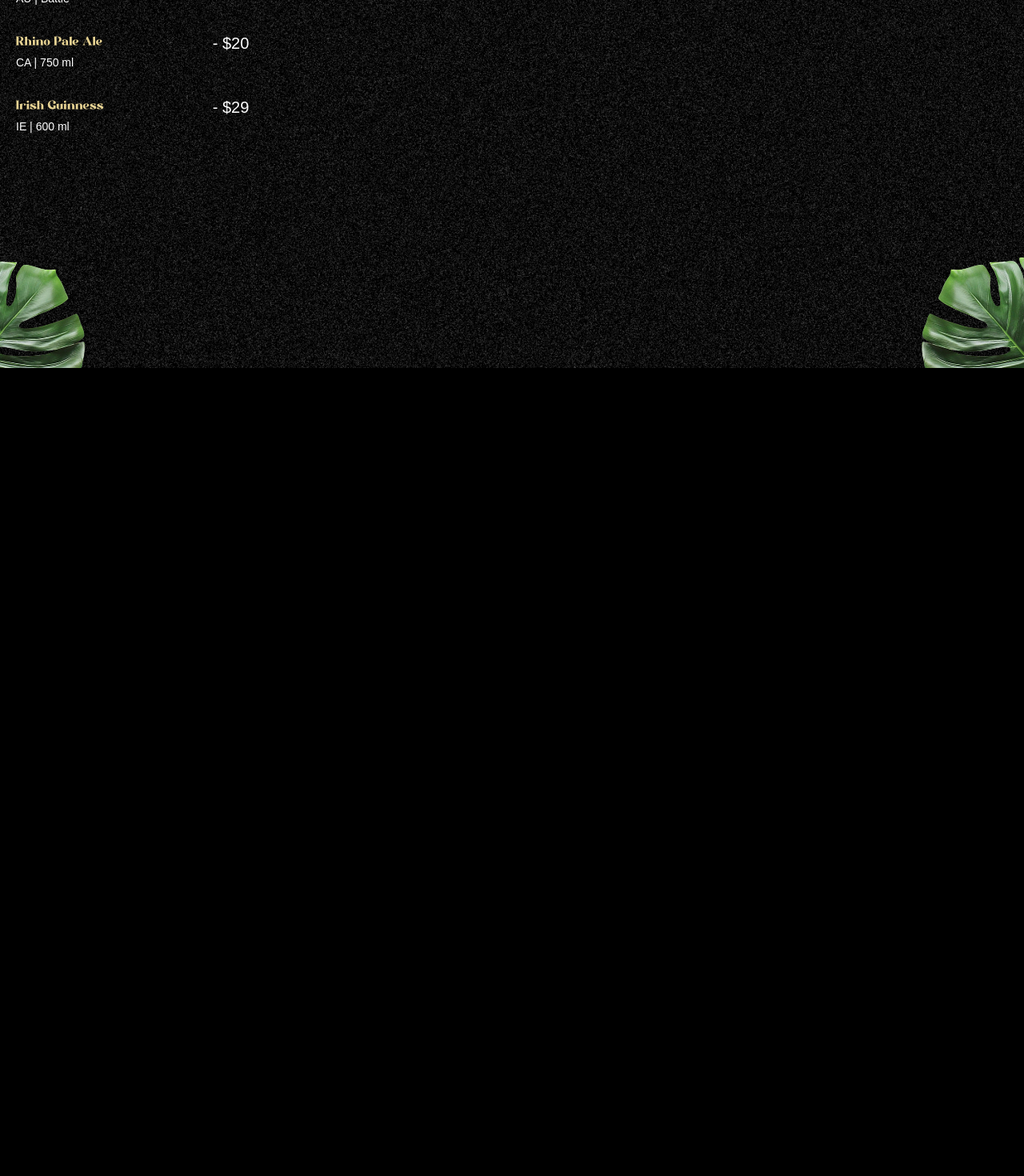
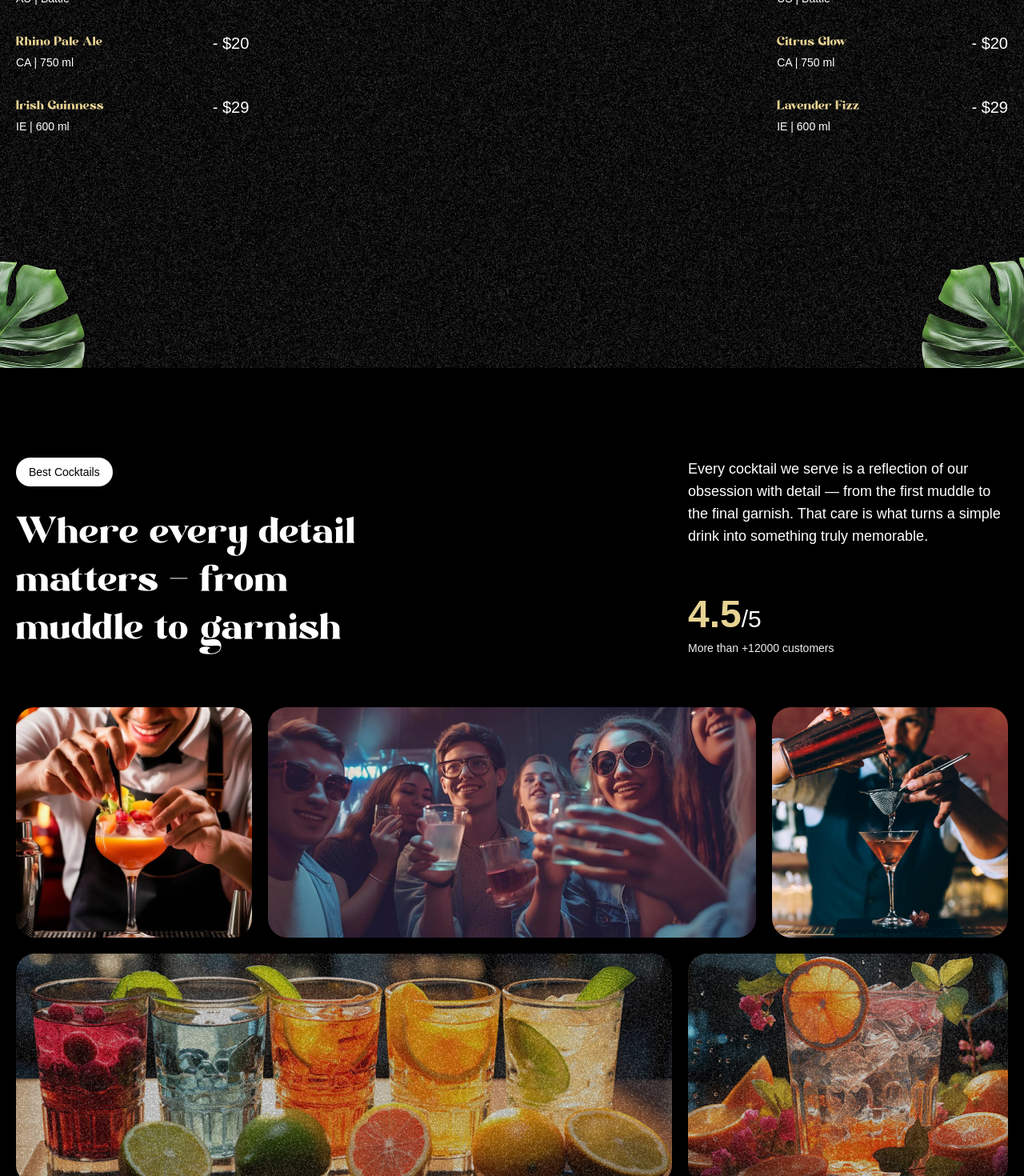
Before and after one commit to TienTran2001/gsap_cocktails, a React (Vite) app: page / in a window 1280 px wide. Shown: the part 1140-2610 px from the top of the page at 80% size. Before the commit the page ends 1600 px from the top, so only its background shows below. Built offline with nearby package versions, Linux system fonts and the light colour scheme; a web font is replaced by a local one.

Commit message:
Implement the About section

```diff
--- a/src/App.tsx
+++ b/src/App.tsx
@@ -4,6 +4,7 @@
 import Navbar from './components/Navbar.tsx';
 import Hero from './components/Hero.tsx';
 import CockTails from './components/CockTails.tsx';
+import About from './components/About.tsx';
 
 gsap.registerPlugin(ScrollTrigger, SplitText);
 
@@ -13,6 +14,7 @@
       <Navbar />
       <Hero />
       <CockTails />
+      <About />
     </main>
   );
 };
--- /dev/null
+++ b/src/components/About.tsx
@@ -0,0 +1,97 @@
+import { useGSAP } from '@gsap/react';
+import { SplitText } from 'gsap/all';
+import gsap from 'gsap';
+
+const About = () => {
+  useGSAP(() => {
+    const titleSplit = SplitText.create('#about h2', {
+      type: 'words',
+    });
+
+    const scrollTimeline = gsap.timeline({
+      scrollTrigger: {
+        trigger: '#about',
+        start: 'top center',
+      },
+    });
+    scrollTimeline
+      .from(titleSplit.words, {
+        opacity: 0,
+        duration: 1,
+        yPercent: 100,
+        ease: 'expo.out',
+        stagger: 0.02,
+      })
+      .from(
+        '.top-grid div, .bottom-grid div',
+        {
+          opacity: 0,
+          duration: 1,
+          ease: 'power1.inOut',
+          stagger: 0.04,
+        },
+        '-=0.5'
+      );
+  }, []);
+
+  return (
+    <div id="about">
+      <div className="mb-16 md:px-0 px-5">
+        <div className="content">
+          <div className="md:col-span-8">
+            <p className="badge">Best Cocktails</p>
+            <h2>
+              Where every detail matters <span className="text-white">-</span>{' '}
+              from muddle to garnish
+            </h2>
+          </div>
+          <div className="sub-content">
+            <p>
+              Every cocktail we serve is a reflection of our obsession with
+              detail — from the first muddle to the final garnish. That care is
+              what turns a simple drink into something truly memorable.{' '}
+            </p>
+            <div>
+              <p className="md:text-3xl text-xl front-bold">
+                <span>4.5</span>/5
+              </p>
+              <p className="text-sm text-white-100">
+                More than +12000 customers
+              </p>
+            </div>
+          </div>
+        </div>
+      </div>
+      <div className="top-grid">
+        <div className="md:col-span-3">
+          <div className="noisy">
+            <img src="/images/abt1.png" alt="grid-img-1" />
+          </div>
+        </div>
+        <div className="md:col-span-6">
+          <div className="noisy">
+            <img src="/images/abt2.png" alt="grid-img-2" />
+          </div>
+        </div>
+        <div className="md:col-span-3">
+          <div className="noisy">
+            <img src="/images/abt5.png" alt="grid-img-5" />
+          </div>
+        </div>
+      </div>
+      <div className="bottom-grid">
+        <div className="md:col-span-8">
+          <div className="noisy" />
+          <img src="/images/abt3.png" alt="grid-img-3" />
+        </div>
+
+        <div className="md:col-span-4">
+          <div className="noisy" />
+          <img src="/images/abt4.png" alt="grid-img-4" />
+        </div>
+      </div>
+    </div>
+  );
+};
+
+export default About;
--- a/src/components/CockTails.tsx
+++ b/src/components/CockTails.tsx
@@ -1,6 +1,6 @@
 import { useGSAP } from '@gsap/react';
 import gsap from 'gsap';
-import { cocktailLists } from '../constants';
+import { cocktailLists, mockTailLists } from '../constants';
 
 const CockTails = () => {
   useGSAP(() => {
@@ -46,6 +46,22 @@
             ))}
           </ul>
         </div>
+        <div className="loved">
+          <h2 className="">Most loved cocktail: </h2>
+          <ul>
+            {mockTailLists.map((drink) => (
+              <li key={drink.name}>
+                <div className="md:me-28">
+                  <h3>{drink.name}</h3>
+                  <p>
+                    {drink.country} | {drink.detail}
+                  </p>
+                </div>
+                <span>- {drink.price}</span>
+              </li>
+            ))}
+          </ul>
+        </div>
       </div>
     </section>
   );
```
